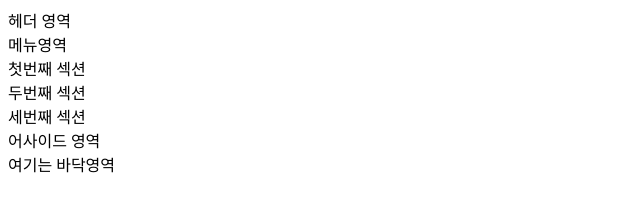
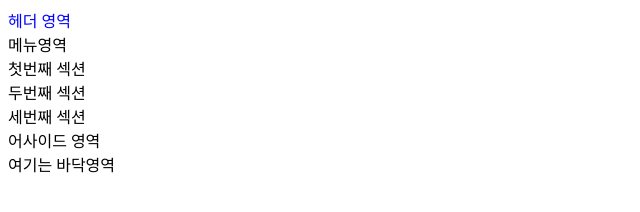
Before and after one commit to Brem0827/Project2020, a plain HTML site: page index.html in a window 1280 px wide. Shown: the full height of the page, 0-640 px from the left. Drawn offline with Linux system fonts and the light colour scheme.

Commit message:
Add main.css

```diff
--- a/index.html
+++ b/index.html
@@ -1,12 +1,26 @@
+<!--
+    *File Name: index.html v0.1.0
+    *Update : 2020.04.10
+    *Author:LeehyunJong
+-->
 <!DOCTYPE html>
 <html lang="ko">
 <head>
     <meta charset="UTF-8">
     <meta name="viewport" content="width=device-width, initial-scale=1.0">
     <title>Document</title>
+    <!-- CSS의 외부 적용 방식-->
+    <link rel="stylesheet" href="main.css">
+    <!-- CSS의 내부 적용 방식-->
+    <style>
+        header{
+            color:violet;
+        }
+    </style>
 </head>
 <body>
-    <header>헤더 영역</header>
+    <!-- CSS의 직접 적용 방식-->
+    <header style="color: blue;">헤더 영역</header>
     <nav>메뉴영역</nav>
     <article>
         <section>첫번째 섹션</section>
--- /dev/null
+++ b/main.css
@@ -0,0 +1,8 @@
+/*
+    *File Name: index.html v0.1.0
+    *Update : 2020.04.10
+    *Author:LeehyunJong
+*/
+header{
+    color:brown;
+}
```
